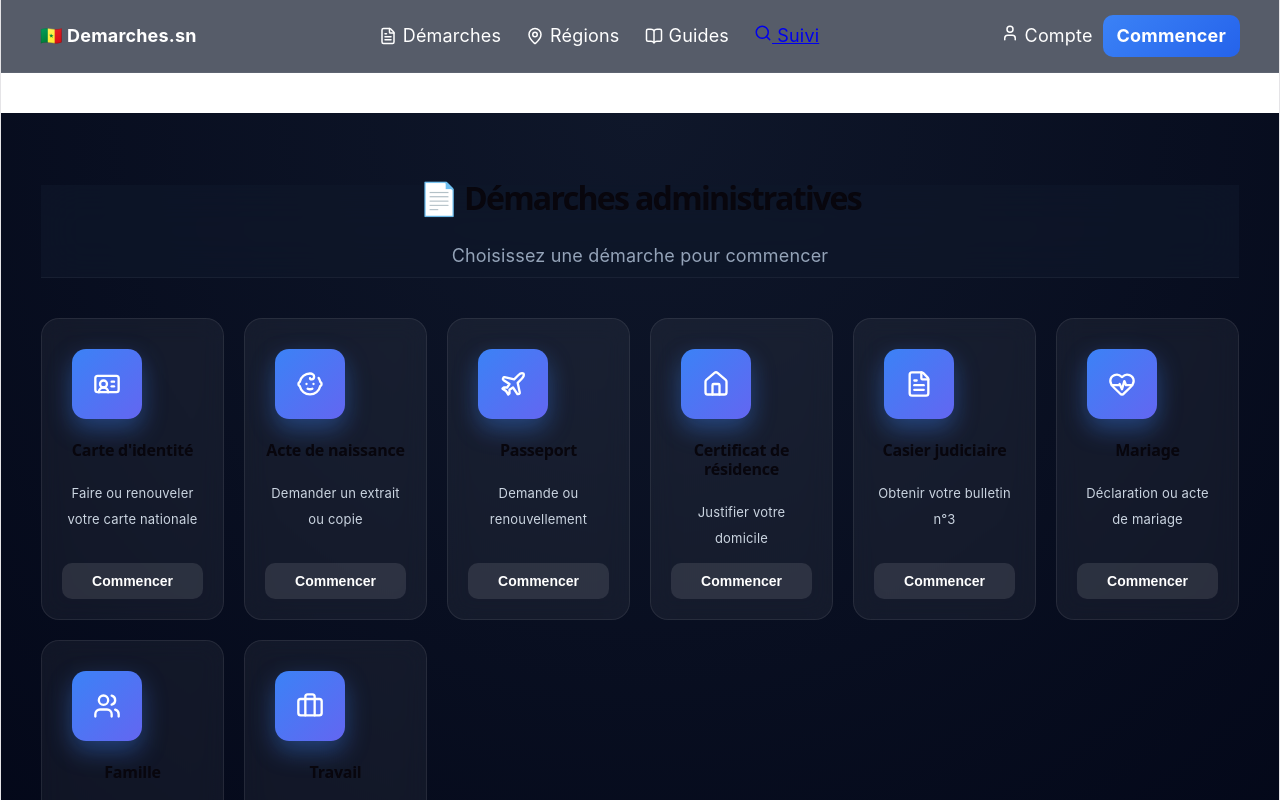
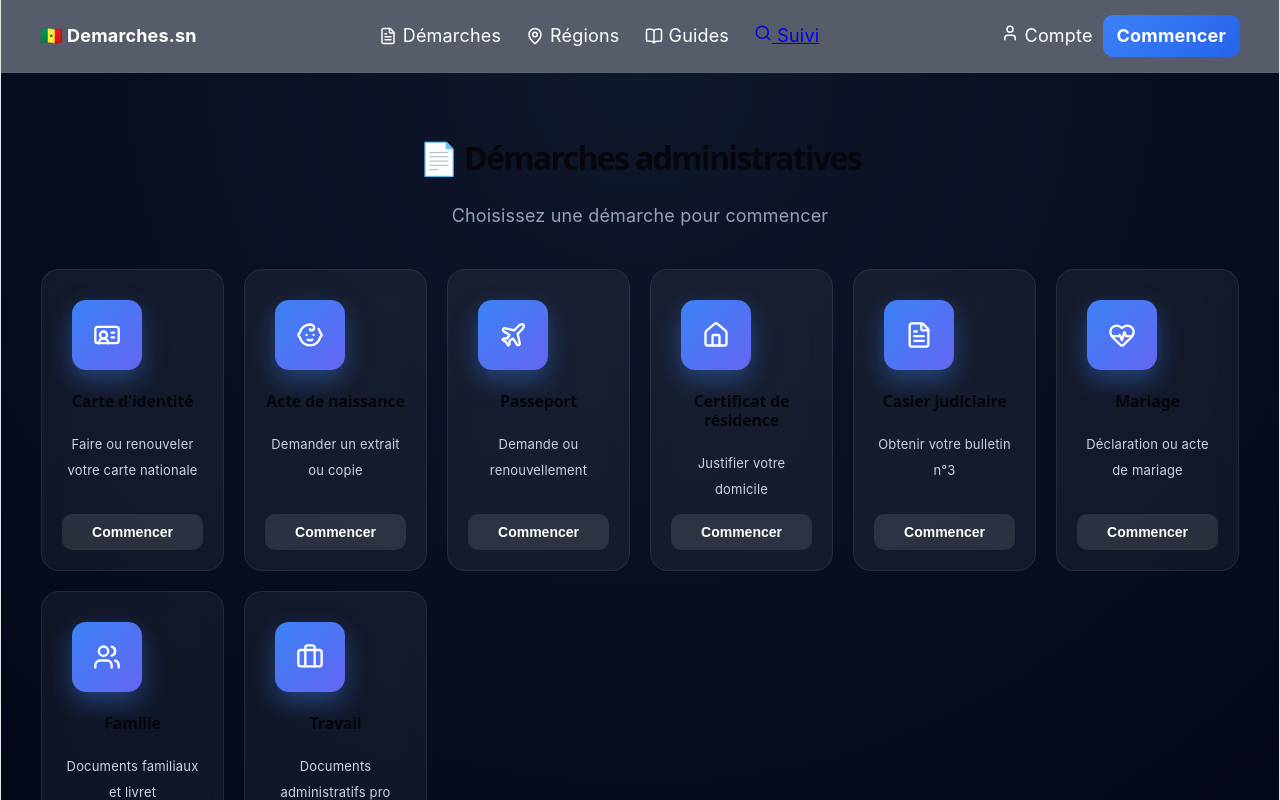
Before and after one commit to MouhamadouGaye/mgaye-life-style, a React (Vite) app in the folder blog-frontend/: page /dakar/demarches in a window 1280 px wide. Shown: the top 800 px of the page. Built offline with nearby package versions, Linux system fonts and the light colour scheme.

Commit message:
header settlement

```diff
--- a/blog-frontend/src/components/header/Header.css
+++ b/blog-frontend/src/components/header/Header.css
@@ -134,6 +134,7 @@
   transform: translateY(10px);
   pointer-events: none;
   transition: 0.3s;
+  z-index: 12;
 }
 
 .nav-item:hover .mega-menu {
--- a/blog-frontend/src/pages/AdminPage.css
+++ b/blog-frontend/src/pages/AdminPage.css
@@ -8,17 +8,17 @@
 }
 
 /* HEADER */
-.header {
+.header-admin {
   text-align: center;
   margin-bottom: 40px;
 }
 
-.header h1 {
+.header-admin h1 {
   font-size: 32px;
   font-weight: 700;
 }
 
-.header p {
+.header-admin p {
   color: #94a3b8;
   margin-top: 8px;
 }
--- a/blog-frontend/src/pages/AdminPage.tsx
+++ b/blog-frontend/src/pages/AdminPage.tsx
@@ -74,10 +74,9 @@ export default function AdminPage() {
   const navigate = useNavigate();
   return (
     <div className="page">
-      <div className="header">
+      <div className="header-admin">
         <h1>📄 Démarches administratives</h1>
         <p>Choisissez une démarche pour commencer</p>
-        <p></p>
       </div>
 
       <div className="grid">
```
